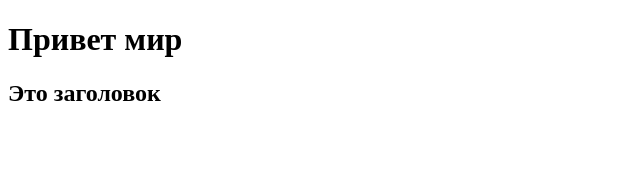
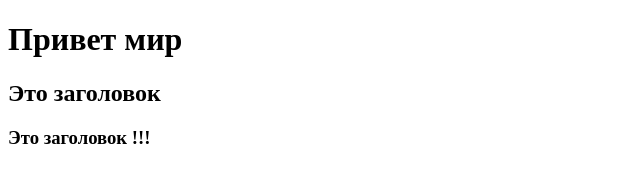
Before and after one commit to alman63/test, a plain HTML site: page index.html in a window 1280 px wide. Shown: the whole page, without its empty margins (0-640 px from the left). Drawn offline with Linux system fonts and the light colour scheme.

Commit message:
feat: add h3

```diff
--- a/index.html
+++ b/index.html
@@ -8,5 +8,6 @@
   <body>
     <h1>Привет мир</h1>
     <h2>Это заголовок</h2>
+    <h3>Это заголовок !!!</h3>
   </body>
 </html>
```
